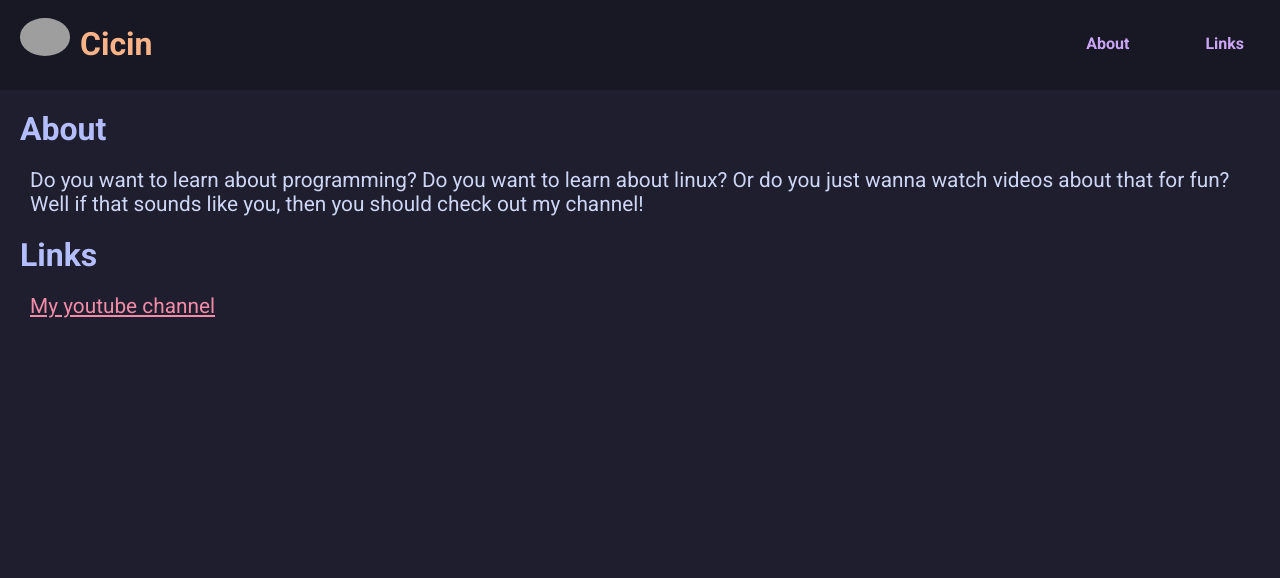
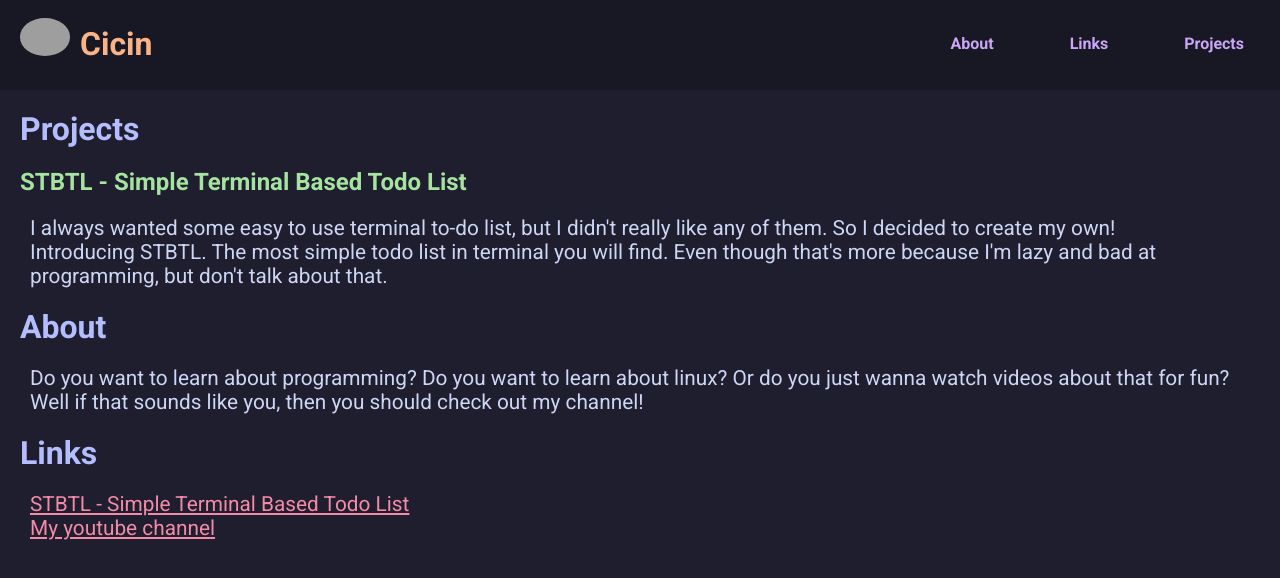
Before and after one commit to Cicin2837512/Cicin2837512, a plain HTML site: page index.html in a window 1280 px wide. Drawn offline with Linux system fonts and the light colour scheme; grey boxes are pictures that could not be loaded.

Commit message:
modified index.html

```diff
--- a/index.html
+++ b/index.html
@@ -62,8 +62,12 @@ a:hover {
 }
 
 .heading {
-	margin-left: 10px;
 	color: #b4befe;
+	margin: 20px;
+}
+
+.subheading {
+	color: #a6e3a1;
 	margin: 20px;
 }
 
@@ -92,17 +96,29 @@ img {
 			<h1 id=channel-name>Cicin</h1>
 			<nav>
 				<ul>
-					<li><a class="nav-a" href="#">About</a></li>
-					<li><a class="nav-a" href="#">Links</a></li>
+					<li><a class="nav-a" href="#About">About</a></li>
+					<li><a class="nav-a" href="#Links">Links</a></li>
+					<li><a class="nav-a" href="#Projects">Projects</a></li>
 				</ul>
 			</nav>
 		</header>
+
+		<h1 class="heading">Projects</h1>
+		<h2 class="subheading">STBTL - Simple Terminal Based Todo List</h2>
+		<p class="text">
+		I always wanted some easy to use terminal to-do list, but I didn't really like any of them. So I decided to create my own! <br>
+		Introducing STBTL. The most simple todo list in terminal you will find. Even though that's more because I'm lazy and bad at programming, but don't talk about that.
+		</p>
+
 		<h1 class="heading">About</h1>
 		<p class="text">
 		Do you want to learn about programming? Do you want to learn about linux? Or do you just wanna watch videos about that for fun? <br>
 		Well if that sounds like you, then you should check out my channel!
 		</p>
+
 		<h1 class="heading">Links</h1>
+		<a id="a-text" class="text" href="https://github.com/Cicin2837512/Simple-Terminal-Based-Todo-List" target="blank">STBTL - Simple Terminal Based Todo List</a>
+		<br>
 		<a id="a-text" class="text" href="https://www.youtube.com/@cicin." target="blank">My youtube channel</a>
 	</body>
 </html>
```
